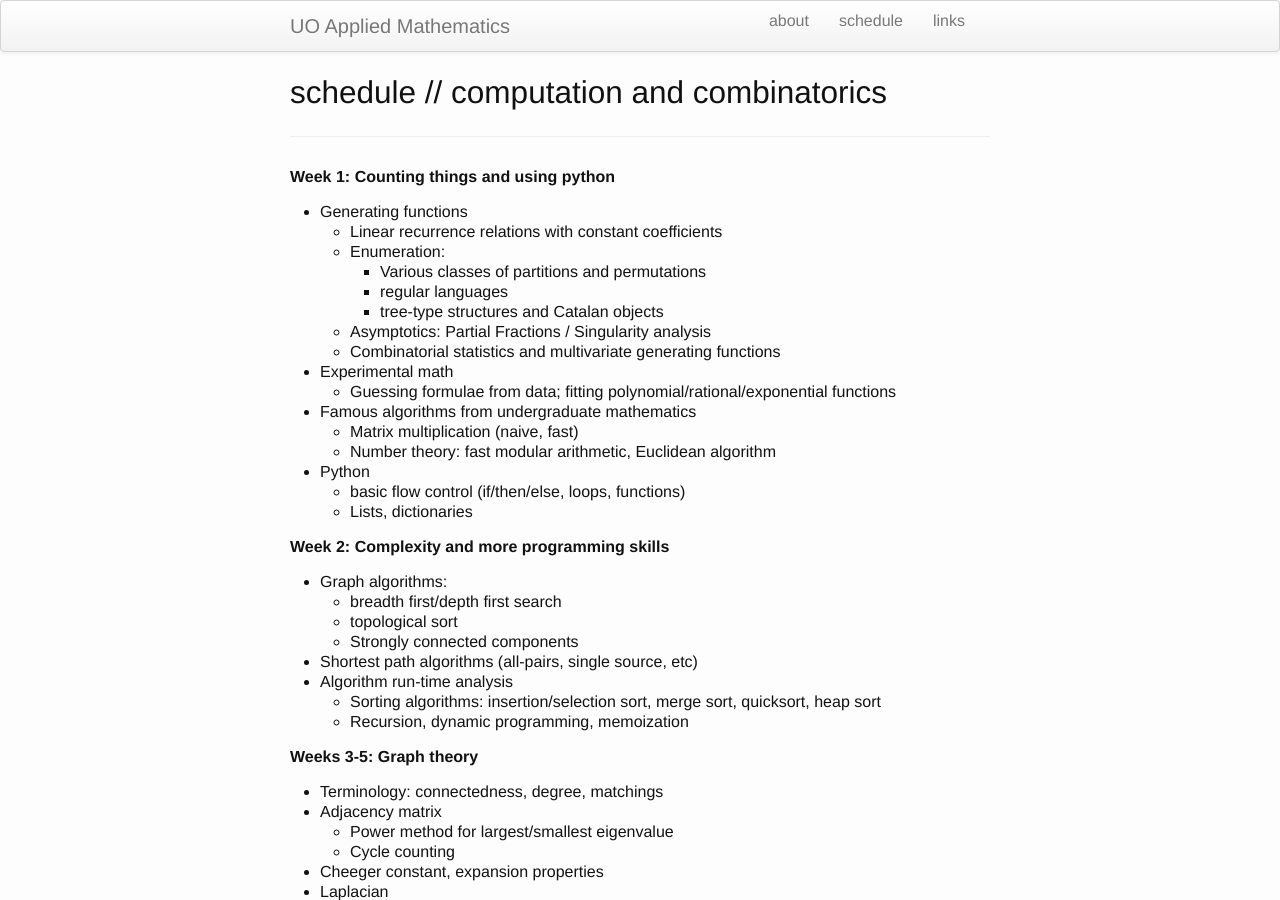
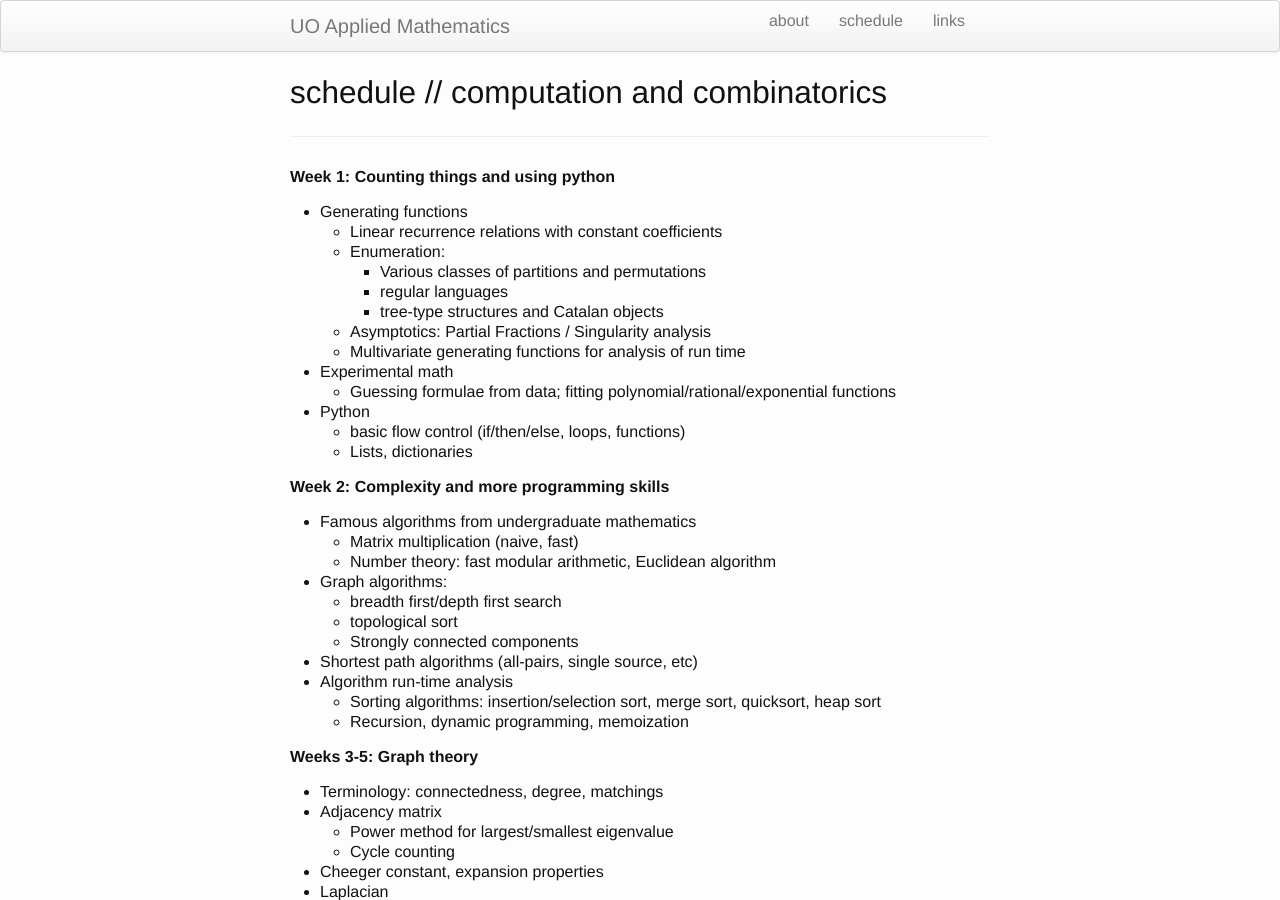
Before and after one commit to uo-applied-math/applied_math, a Jekyll site: the page built from pages/fall_schedule.md, in a window 1280 px wide and 900 px high. Built offline with Jekyll 4.4.1, drawn with Linux system fonts in a browser that asks for light colours.

Commit message:
minor rearrangement

```diff
--- a/pages/fall_schedule.md
+++ b/pages/fall_schedule.md
@@ -16,12 +16,9 @@ Week 1: Counting things and using python
         * regular languages
         * tree-type structures and Catalan objects
     * Asymptotics: Partial Fractions / Singularity analysis
-    * Combinatorial statistics and multivariate generating functions
+    * Multivariate generating functions for analysis of run time
 * Experimental math
     * Guessing formulae from data; fitting polynomial/rational/exponential functions
-* Famous algorithms from undergraduate mathematics
-    * Matrix multiplication (naive, fast)
-    * Number theory: fast modular arithmetic, Euclidean algorithm
 * Python
     * basic flow control (if/then/else, loops, functions)
     * Lists, dictionaries
```
Also changed, not shown: other parts of pages/fall_schedule.md (+3 -0 lines).
